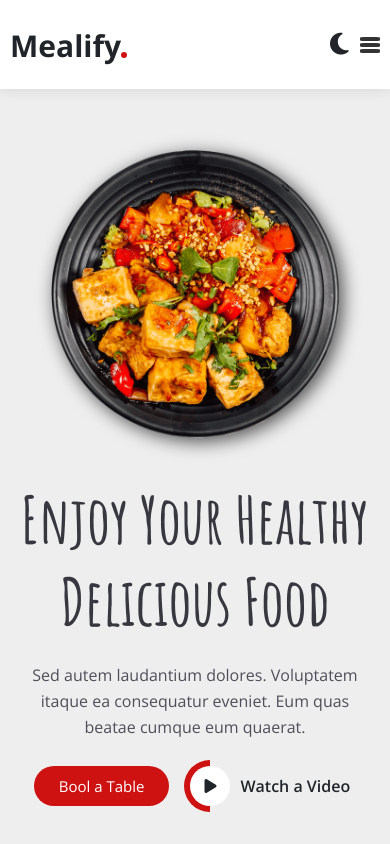
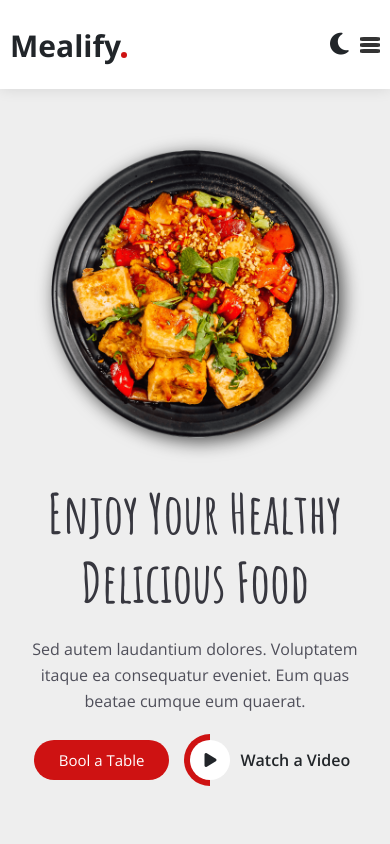
Before and after one commit to ahmedWessamTest/Mealify-templet, a plain HTML site: page index.html in a window 390 px wide. Shown: the top 844 px of the page. Drawn offline with nearby package versions, Linux system fonts and the light colour scheme.

Commit message:
Update main.css

```diff
--- a/style/main.css
+++ b/style/main.css
@@ -339,6 +339,11 @@ a {
     font-size: 65px;
     font-weight: 700;
     color: #37373f;
+}
+@media screen and (max-width:500px) {
+    .landing .container .content h2{
+        font-size: 55px;
+    }
 }
 @media screen and (min-width:768px) {
     .landing .container .content h2{
```
